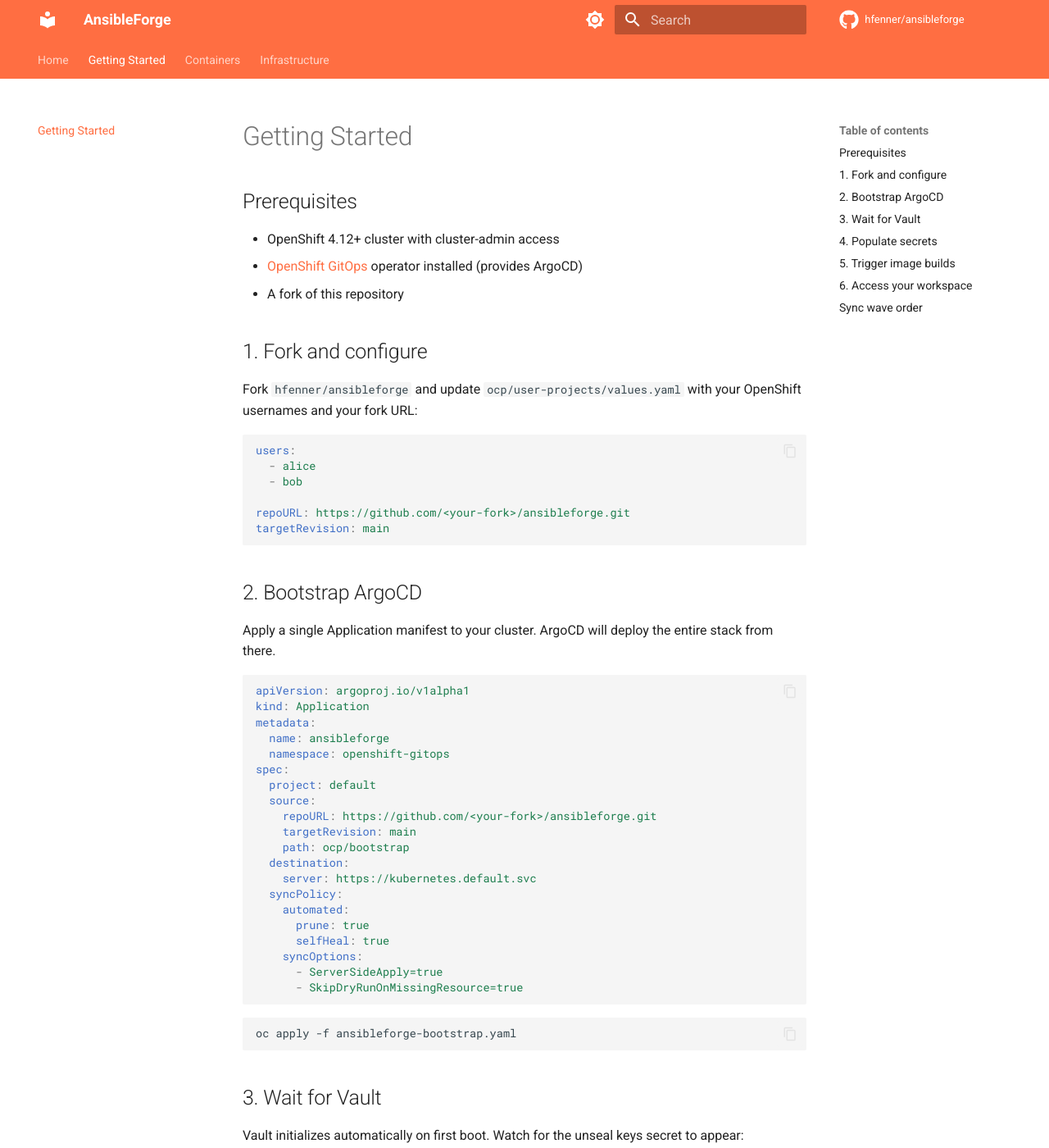
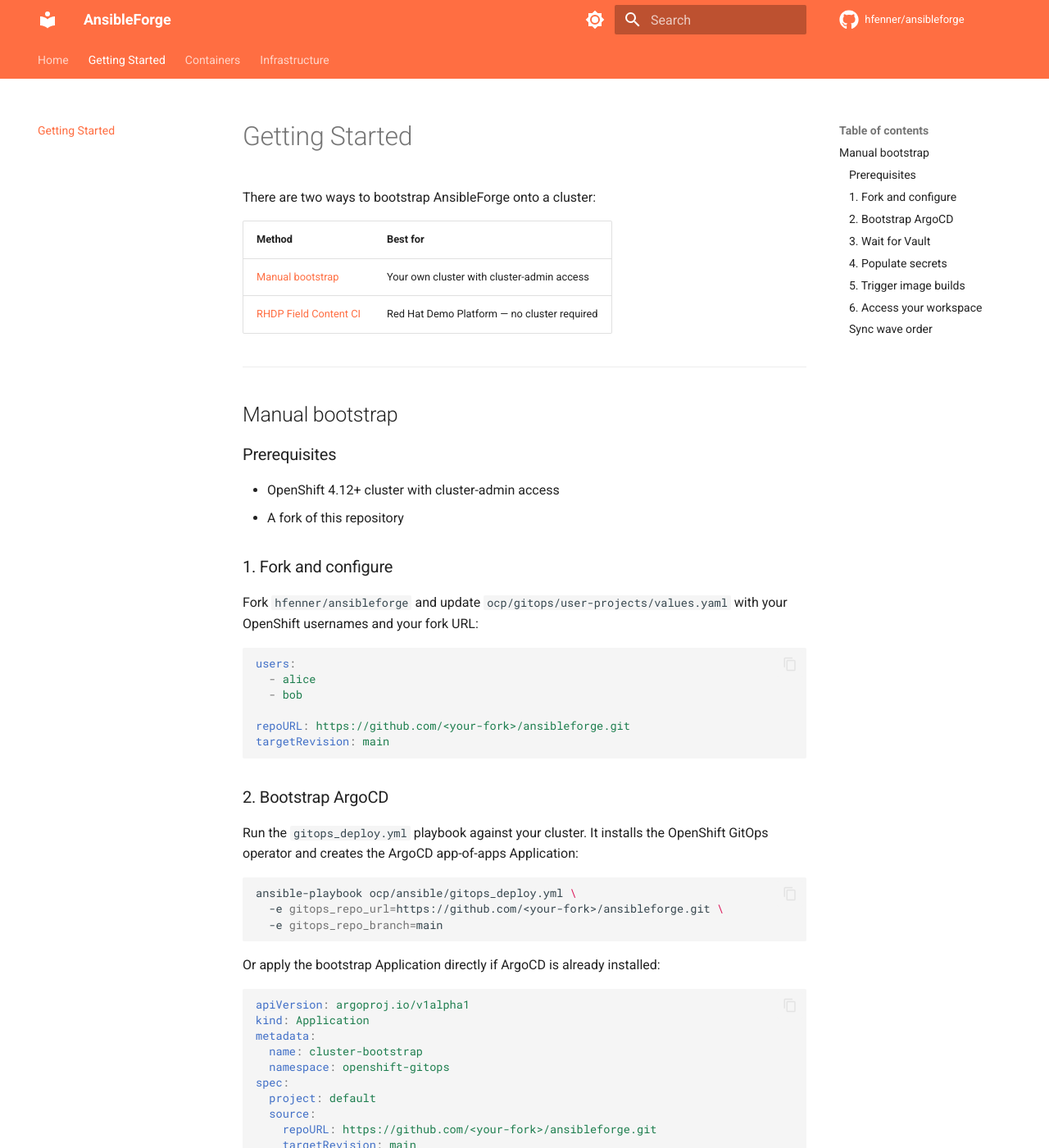
Before and after one commit to hfenner/ansibleforge, an MkDocs documentation site: the page built from docs/getting-started.md, in a window 1280 px wide and 1400 px high. Shown: the whole window at 82% size. Built offline with MkDocs 1.6.1 and Material for MkDocs 9.7.7, drawn with Linux system fonts in a browser that asks for light colours; comment, search, counter and statistics services are not loaded.

Commit message:
Update docs to reflect RHDP integration and recent changes
- index.md: update repo layout (add helm/, expand ocp/ansible/)
- getting-started.md: add RHDP as alternative bootstrap method,
  fix bootstrap path to ocp/gitops/bootstrap, add playbook option
- infrastructure/external-secrets.md: fix chart path, fix AWS SM
  store description (CCO-provisioned, AWS-only conditional)
- infrastructure/rhdp.md: new page documenting RHDP Field Content
  CI integration end-to-end
- mkdocs.yml: add RHDP Integration to nav

Co-Authored-By: Claude Sonnet 4.6 <noreply@anthropic.com>

````diff
--- a/docs/getting-started.md
+++ b/docs/getting-started.md
@@ -1,14 +1,24 @@
 # Getting Started
 
-## Prerequisites
+There are two ways to bootstrap AnsibleForge onto a cluster:
+
+| Method | Best for |
+|--------|----------|
+| [Manual bootstrap](#manual-bootstrap) | Your own cluster with cluster-admin access |
+| [RHDP Field Content CI](infrastructure/rhdp.md) | Red Hat Demo Platform — no cluster required |
+
+---
+
+## Manual bootstrap
+
+### Prerequisites
 
 - OpenShift 4.12+ cluster with cluster-admin access
-- [OpenShift GitOps](https://docs.openshift.com/gitops/latest) operator installed (provides ArgoCD)
 - A fork of this repository
 
-## 1. Fork and configure
+### 1. Fork and configure
 
-Fork `hfenner/ansibleforge` and update `ocp/user-projects/values.yaml` with your OpenShift usernames and your fork URL:
+Fork `hfenner/ansibleforge` and update `ocp/gitops/user-projects/values.yaml` with your OpenShift usernames and your fork URL:
 
 ```yaml
 users:
@@ -19,22 +29,30 @@ repoURL: https://github.com/<your-fork>/ansibleforge.git
 targetRevision: main
 ```
 
-## 2. Bootstrap ArgoCD
+### 2. Bootstrap ArgoCD
 
-Apply a single Application manifest to your cluster. ArgoCD will deploy the entire stack from there.
+Run the `gitops_deploy.yml` playbook against your cluster. It installs the OpenShift GitOps operator and creates the ArgoCD app-of-apps Application:
+
+```bash
+ansible-playbook ocp/ansible/gitops_deploy.yml \
+  -e gitops_repo_url=https://github.com/<your-fork>/ansibleforge.git \
+  -e gitops_repo_branch=main
+```
+
+Or apply the bootstrap Application directly if ArgoCD is already installed:
 
 ```yaml
 apiVersion: argoproj.io/v1alpha1
 kind: Application
 metadata:
-  name: ansibleforge
+  name: cluster-bootstrap
   namespace: openshift-gitops
 spec:
   project: default
   source:
     repoURL: https://github.com/<your-fork>/ansibleforge.git
     targetRevision: main
-    path: ocp/bootstrap
+    path: ocp/gitops/bootstrap
   destination:
     server: https://kubernetes.default.svc
   syncPolicy:
@@ -50,7 +68,7 @@ spec:
 oc apply -f ansibleforge-bootstrap.yaml
 ```
 
-## 3. Wait for Vault
+### 3. Wait for Vault
 
 Vault initializes automatically on first boot. Watch for the unseal keys secret to appear:
 
@@ -65,7 +83,7 @@ Once present, the `vault-config` PostSync job runs and configures:
 - `external-secrets` role for ESO
 - `devspaces-user` role for workspace pods
 
-## 4. Populate secrets
+### 4. Populate secrets
 
 Secrets are never stored in git. Populate them in Vault after it is running:
 
@@ -89,7 +107,7 @@ oc exec -it vault-0 -n vault -- \
     Access the Vault UI from the OpenShift console application menu.
     The console link URL is auto-discovered from the cluster's ingress domain at sync time.
 
-## 5. Trigger image builds
+### 5. Trigger image builds
 
 Start the shared builds to populate the internal image registry:
 
@@ -98,7 +116,7 @@ oc start-build ansible-devspaces -n shared-builds --follow
 oc start-build ee-dragonslair -n shared-builds --follow
 ```
 
-## 6. Access your workspace
+### 6. Access your workspace
 
 Once DevSpaces is ready, each configured user has a running workspace waiting for them.
 Log in to the DevSpaces route — you'll be directed straight to your workspace.
@@ -107,7 +125,7 @@ Log in to the DevSpaces route — you'll be directed straight to your workspace.
 oc get route devspaces -n devspaces
 ```
 
-## Sync wave order
+### Sync wave order
 
 | Wave | What deploys |
 |------|-------------|
--- a/mkdocs.yml
+++ b/mkdocs.yml
@@ -50,6 +50,7 @@ nav:
     - GitLab: infrastructure/gitlab.md
     - Keycloak: infrastructure/keycloak.md
     - AAP: infrastructure/aap.md
+    - RHDP Integration: infrastructure/rhdp.md
 
 markdown_extensions:
   - admonition
````
Also changed, not shown: docs/index.md (+4 -1 lines), docs/infrastructure/external-secrets.md (+12 -5 lines), docs/infrastructure/rhdp.md (added, +93 -0 lines).
